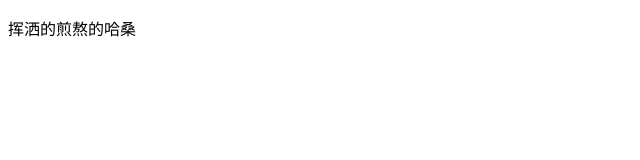
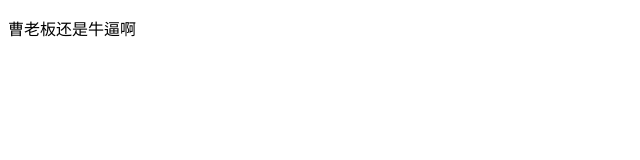
Before and after one commit to whiltli/cs1801, a plain HTML site: page index.html in a window 1280 px wide. Shown: the full height of the page, 0-640 px from the left. Drawn offline with Linux system fonts and the light colour scheme.

Commit message:
张三提交

```diff
--- a/index.html
+++ b/index.html
@@ -5,6 +5,6 @@
 		<title></title>
 	</head>
 	<body>
-		<p>挥洒的煎熬的哈桑</p>
+		<p>曹老板还是牛逼啊</p>
 	</body>
 </html>
```
